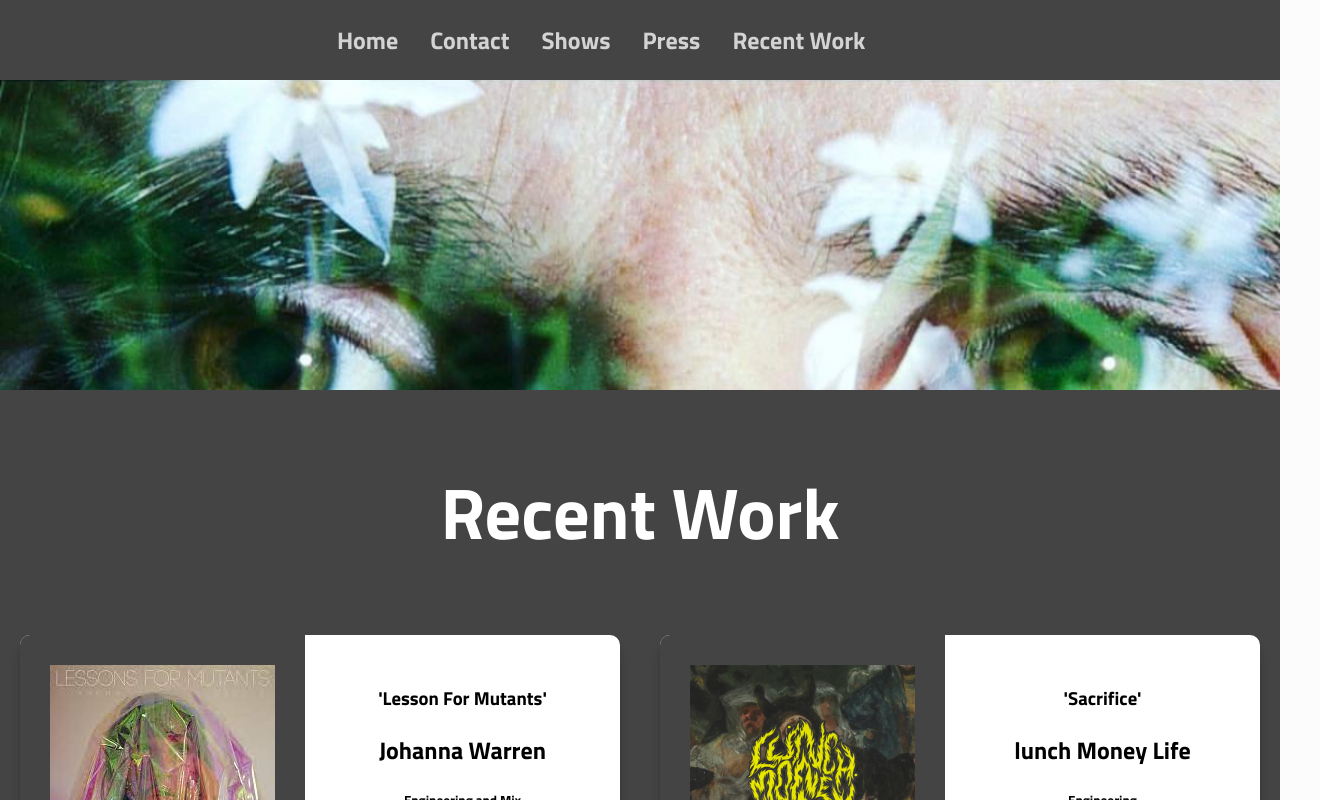
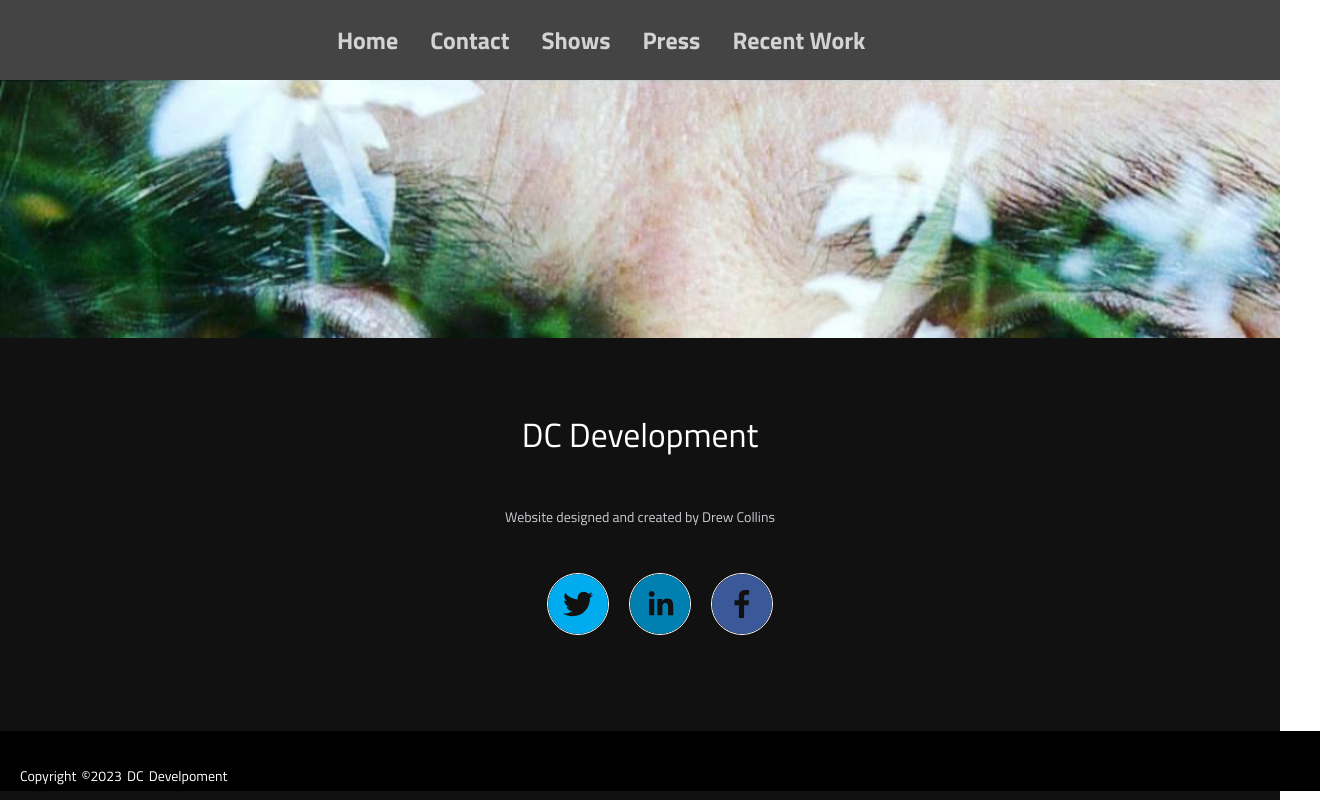
Before and after one commit to CollinsDrew/Mikey_Collins, a React (Create React App) app in the folder mikey-collins/: page /more in a window 1280 px wide. Shown: the top 800 px of the page, 1320 px wide, since content can reach past the window. Built offline with nearby package versions, Linux system fonts and the light colour scheme.

Commit message:
style updates

```diff
--- a/mikey-collins/src/App.js
+++ b/mikey-collins/src/App.js
@@ -29,7 +29,7 @@ function App() {
           <Route path="/press" element={<Press />} />
           <Route path="/more" element={<More />} />
         </Routes>
-        {/* <Footer /> */}
+        <Footer />
       </div>
     </BrowserRouter>
   );
--- a/mikey-collins/src/Styles/Footer.css
+++ b/mikey-collins/src/Styles/Footer.css
@@ -1,4 +1,4 @@
-/* .footer-container {
+.footer-container {
   margin: 0;
   padding: 0;
   box-sizing: border-box;
@@ -98,9 +98,9 @@
     margin-top: 10px;
     margin-bottom: 20px;
   }
-} */
+}
 
-.footer-conatiner {
+/* .footer-conatiner {
   margin: 0;
   padding: 0;
   box-sizing: border-box;
@@ -128,4 +128,4 @@ body {
   justify-content: center;
   flex-direction: column;
   text-align: center;
-}
+} */
```
